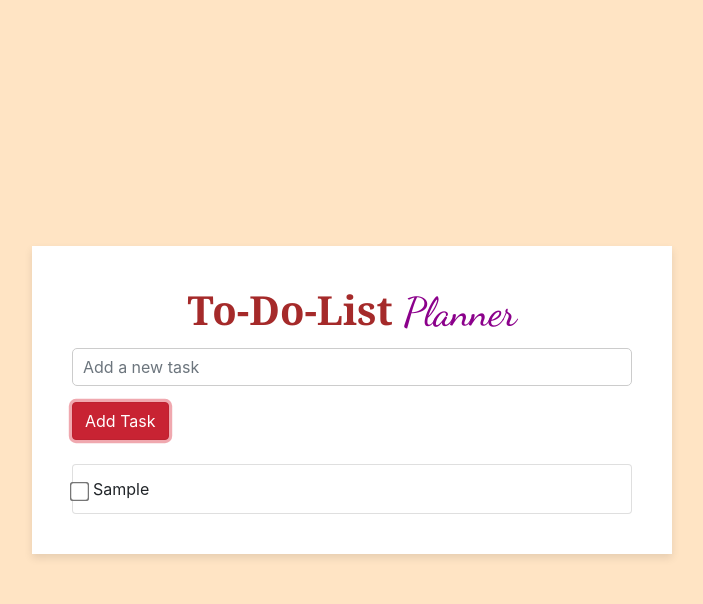
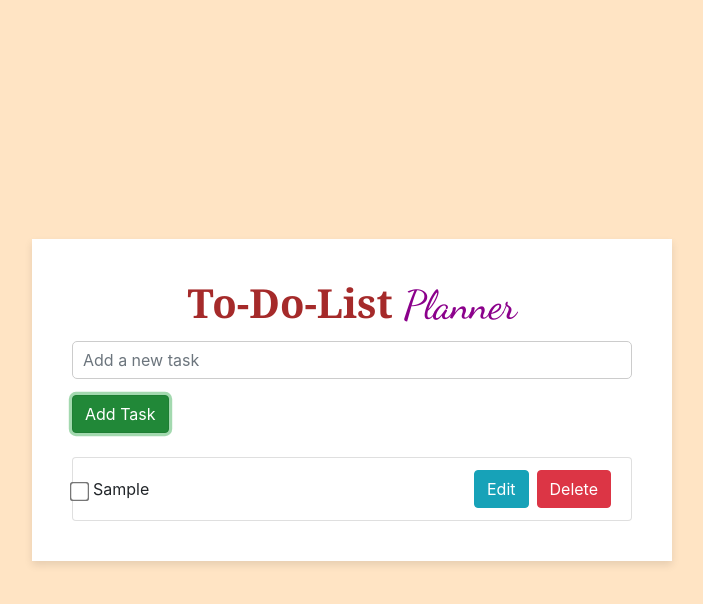
Before and after one commit to AshwiniScripter/To-Do-List, a plain HTML site: page index.html in a window 1280 px wide. Both pictures are taken after typing "Sample" into the empty fields and a click on the button "Add Task". Shown: the whole page, without its empty margins (288-991 px from the left). Drawn offline with nearby package versions, Linux system fonts and the light colour scheme.

Commit message:
Update index.html

```diff
--- a/index.html
+++ b/index.html
@@ -20,11 +20,11 @@
 
                 <!-- Input field to add new tasks -->
                 <div class="form-group">
-                    <input type="text" class="form-control" id="newTaskInput" placeholder="Add a new task ">
+                    <input type="text" class="form-control" id="newTaskInput" placeholder="Add a new task">
                 </div>
 
                 <!-- Button to add a new task -->
-                <button class="btn btn-danger" id="addTaskBtn">Add Task</button>
+                <button class="btn btn-success" id="addTaskBtn">Add Task</button>
 
                 <!-- Task List -->
                 <ul class="list-group mt-4" id="taskList">
@@ -35,7 +35,7 @@
     </div>
 
     <script>
-        // JavaScript to add task
+        // JavaScript to add task with edit and delete buttons
         document.getElementById('addTaskBtn').addEventListener('click', function() {
             var taskInput = document.getElementById('newTaskInput');
             var taskText = taskInput.value.trim();
@@ -47,6 +47,7 @@
                 listItem.classList.add('list-group-item');
                 listItem.classList.add('d-flex');
                 listItem.classList.add('align-items-center');
+                listItem.classList.add('justify-content-between');  // Align items in a row, with space between them
 
                 var checkbox = document.createElement('input');
                 checkbox.type = 'checkbox';
@@ -56,9 +57,40 @@
 
                 var taskLabel = document.createElement('span');
                 taskLabel.textContent = taskText;
+                taskLabel.classList.add('mr-3');  // Add margin between text and buttons
 
+                // Buttons container
+                var buttonsContainer = document.createElement('div');
+                buttonsContainer.classList.add('ml-auto');  // Align buttons to the right
+
+                // Edit button
+                var editBtn = document.createElement('button');
+                editBtn.classList.add('btn', 'btn-info', 'mr-2');
+                editBtn.textContent = 'Edit';
+                editBtn.addEventListener('click', function() {
+                    var newTaskText = prompt('Edit Task:', taskLabel.textContent);
+                    if (newTaskText !== null && newTaskText.trim() !== '') {
+                        taskLabel.textContent = newTaskText.trim();
+                    }
+                });
+
+                // Delete button
+                var deleteBtn = document.createElement('button');
+                deleteBtn.classList.add('btn', 'btn-danger');
+                deleteBtn.textContent = 'Delete';
+                deleteBtn.addEventListener('click', function() {
+                    taskList.removeChild(listItem);
+                });
+
+                // Append buttons to the container
+                buttonsContainer.appendChild(editBtn);
+                buttonsContainer.appendChild(deleteBtn);
+
+                // Append all elements to the list item
                 listItem.appendChild(checkbox);
                 listItem.appendChild(taskLabel);
+                listItem.appendChild(buttonsContainer);
+
                 taskList.appendChild(listItem);
 
                 // Clear the input field after adding the task
```
